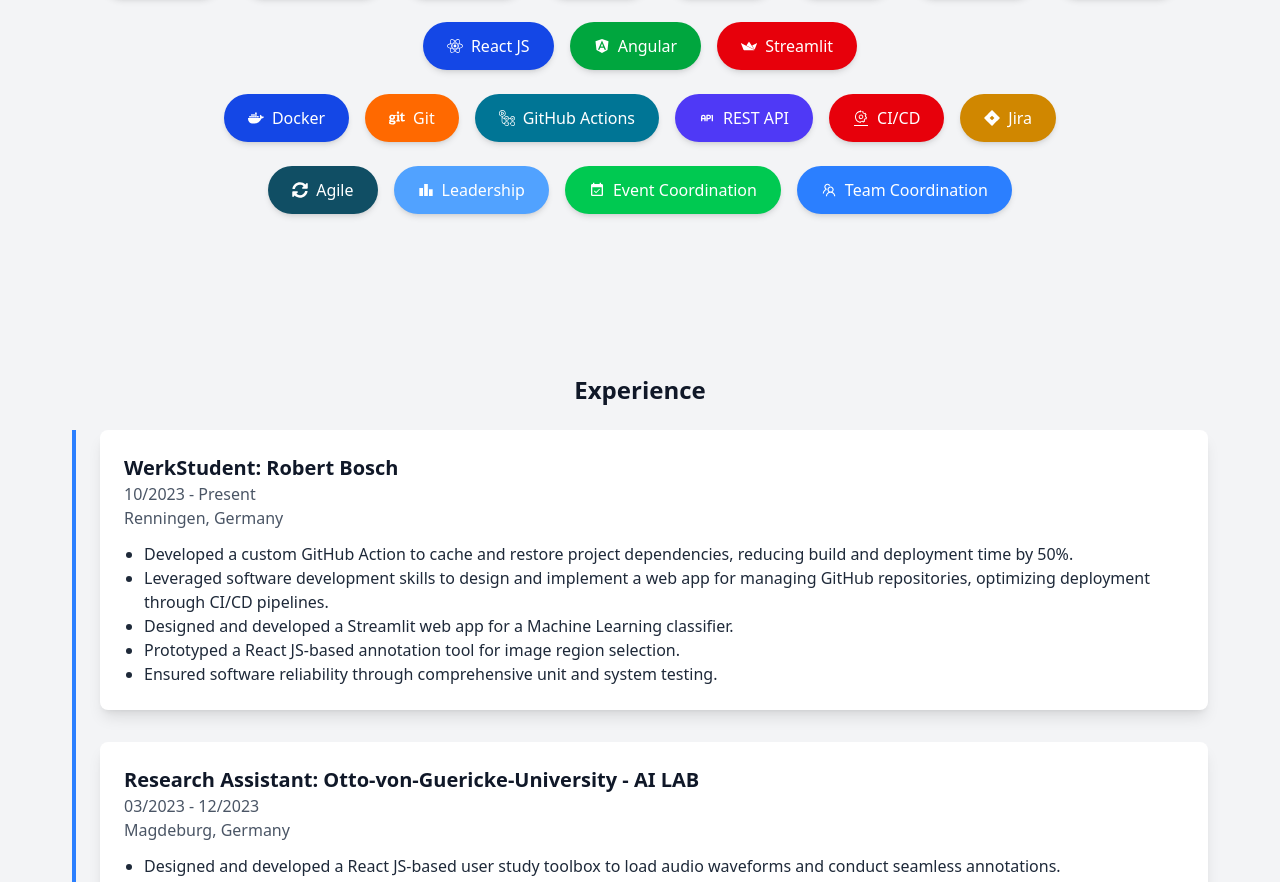
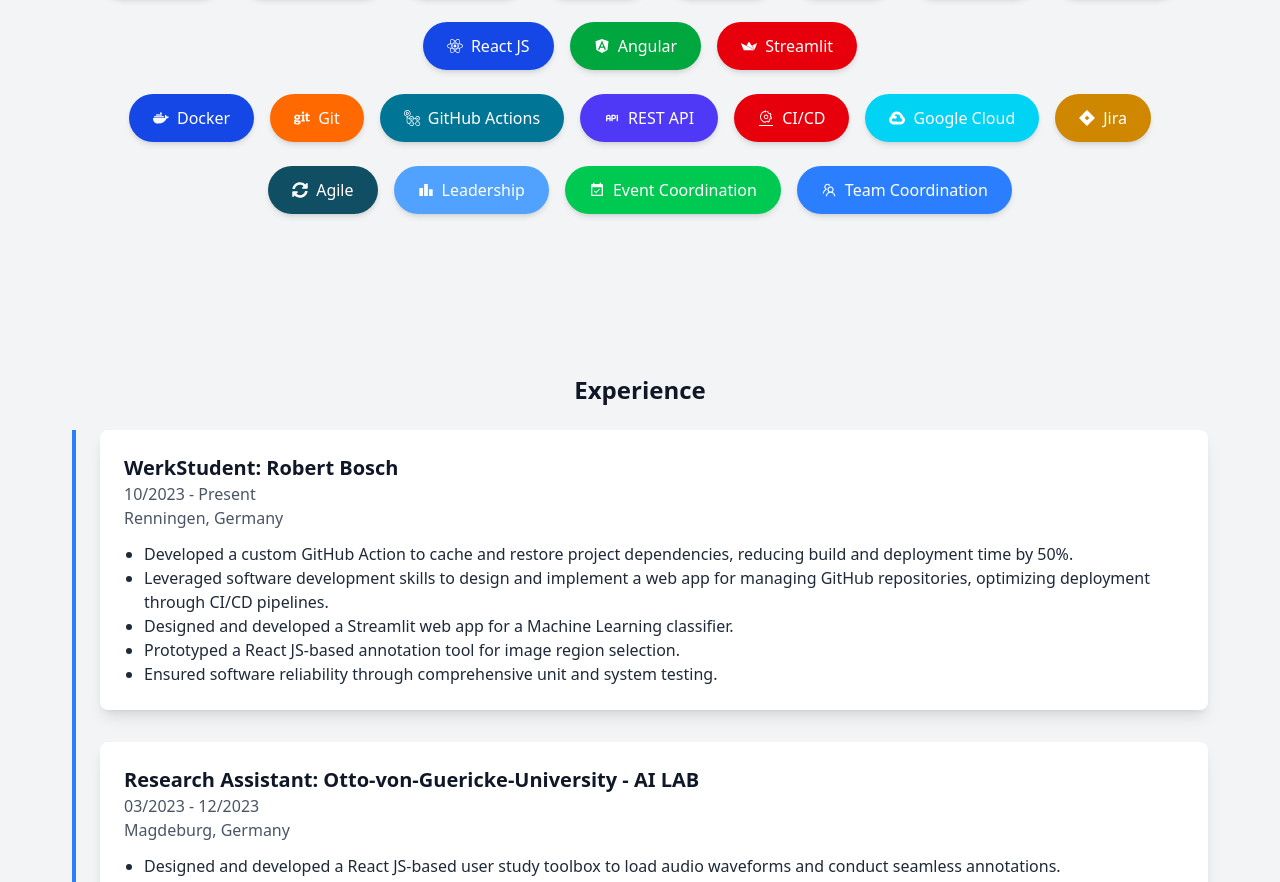
Before and after one commit to abhishrey/abhishrey.github.io, a React (Vite) app in the folder my-portfolio/: page / in a window 1280 px wide. Shown: the part 895-1777 px from the top of the page. Built offline with nearby package versions, Linux system fonts and the light colour scheme.

Commit message:
updated skills

```diff
--- a/my-portfolio/src/components/Skills.jsx
+++ b/my-portfolio/src/components/Skills.jsx
@@ -1,6 +1,6 @@
 import React, { useEffect } from 'react';
 import { FaPython, FaJs, FaHtml5, FaCss3, FaFlask, FaReact, FaAngular, FaDocker, FaGit, FaJira } from 'react-icons/fa';
-import { SiStreamlit, SiPandas, SiNumpy, SiGithubactions, SiJfrogpipelines } from "react-icons/si";
+import { SiStreamlit, SiPandas, SiNumpy, SiGithubactions, SiJfrogpipelines, SiGooglecloud } from "react-icons/si";
 import { TbApi, TbSql } from "react-icons/tb";
 import { FaSyncAlt } from "react-icons/fa";
 import { MdEventAvailable, MdLeaderboard } from "react-icons/md";
@@ -64,6 +64,7 @@
               { icon: <SiGithubactions />, label: "GitHub Actions", color: "bg-cyan-700" },
               { icon: <TbApi />, label: "REST API", color: "bg-indigo-600" },
               { icon: <SiJfrogpipelines />, label: "CI/CD", color: "bg-red-600" },
+              { icon: <SiGooglecloud />, label: "Google Cloud", color: "bg-cyan-400" },
               { icon: <FaJira />, label: "Jira", color: "bg-yellow-600" },
             ].map((skill, index) => (
               <div key={index} className={`${skill.color} text-white rounded-full px-6 py-3 flex items-center gap-2 shadow-md transition-all duration-300 hover:scale-105 hover:shadow-lg`}>
```
